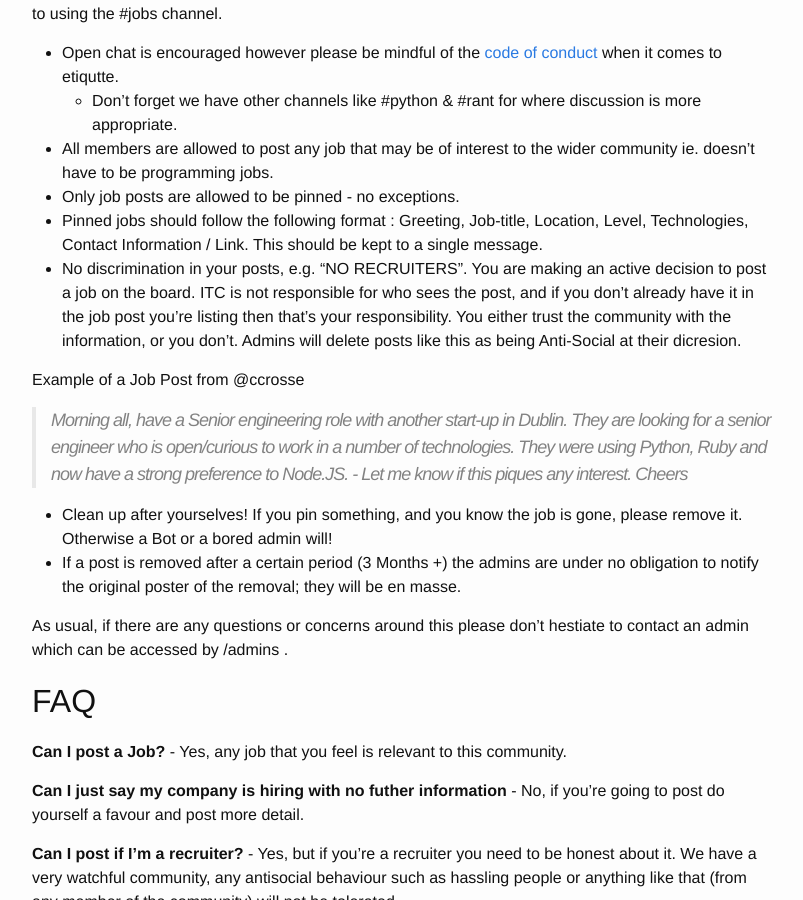
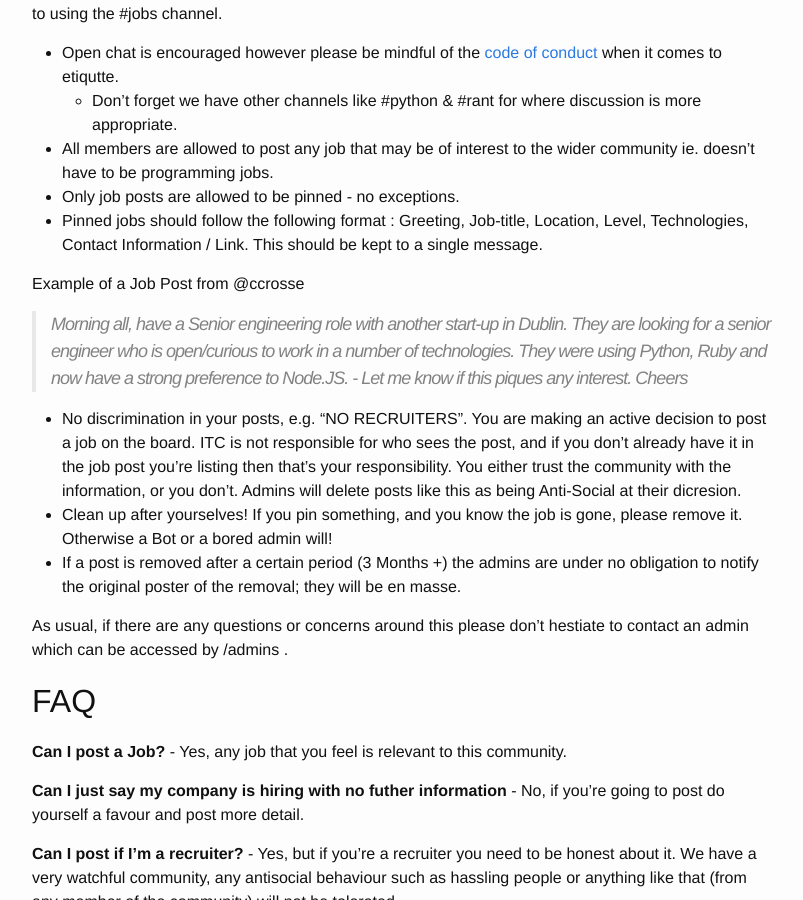
Before and after one commit to IrishTechCommunity/irishtechcommunity.github.io, a Jekyll site: the page built from jobsfaq.md, in a window 1280 px wide and 900 px high, scrolled down 349 px. Shown: the whole window, without its empty margins (238-1041 px from the left). Built offline with Jekyll 4.4.1, drawn with Linux system fonts in a browser that asks for light colours.

```diff
--- a/jobsfaq.md
+++ b/jobsfaq.md
@@ -13,12 +13,12 @@ As our community grows, it's important that all members are aware of best practi
 * All members are allowed to post any job that may be of interest to the wider community ie. doesn't have to be programming jobs.
 * Only job posts are allowed to be pinned - no exceptions.
 * Pinned jobs should follow the following format : Greeting, Job-title, Location, Level, Technologies, Contact Information / Link. This should be kept to a single message.
-* No discrimination in your posts, e.g. "NO RECRUITERS". You are making an active decision to post a job on the board. ITC is not responsible for who sees the post, and if you don't already have it in the job post you're listing then that's your responsibility. You either trust the community with the information, or you don't. Admins will delete posts like this as being Anti-Social at their dicresion.
 
 Example of a Job Post from @ccrosse
 
 > Morning all, have a Senior engineering role with another start-up in Dublin. They are looking for a senior engineer who is open/curious to work in a number of technologies. They were using Python, Ruby and now have a strong preference to Node.JS. - Let me know if this piques any interest. Cheers
 
+* No discrimination in your posts, e.g. "NO RECRUITERS". You are making an active decision to post a job on the board. ITC is not responsible for who sees the post, and if you don't already have it in the job post you're listing then that's your responsibility. You either trust the community with the information, or you don't. Admins will delete posts like this as being Anti-Social at their dicresion.
 * Clean up after yourselves! If you pin something, and you know the job is gone, please remove it. Otherwise a Bot or a bored admin will!
 * If a post is removed after a certain period (3 Months +) the admins are under no obligation to notify the original poster of the removal; they will be en masse.
 
```
